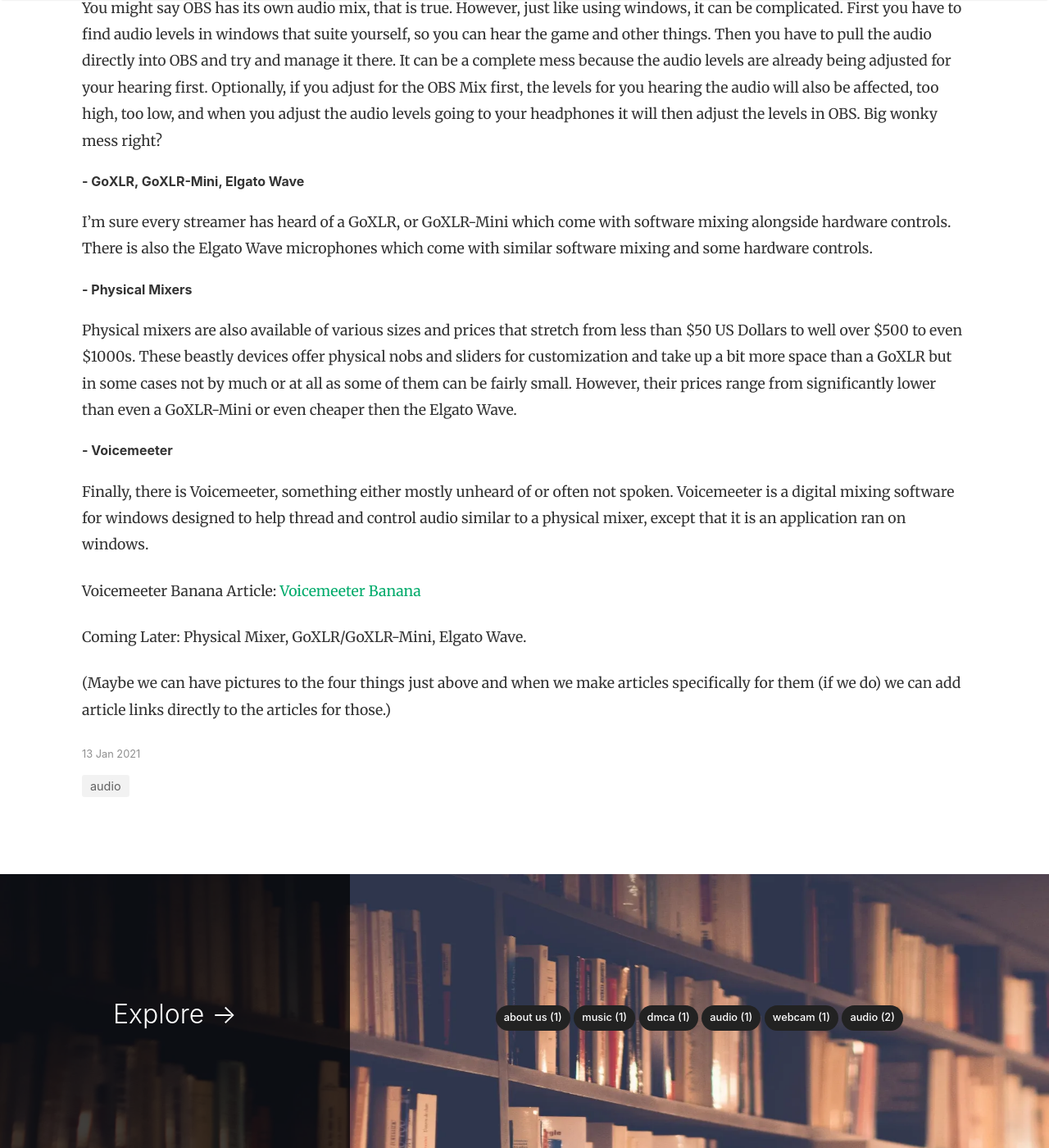
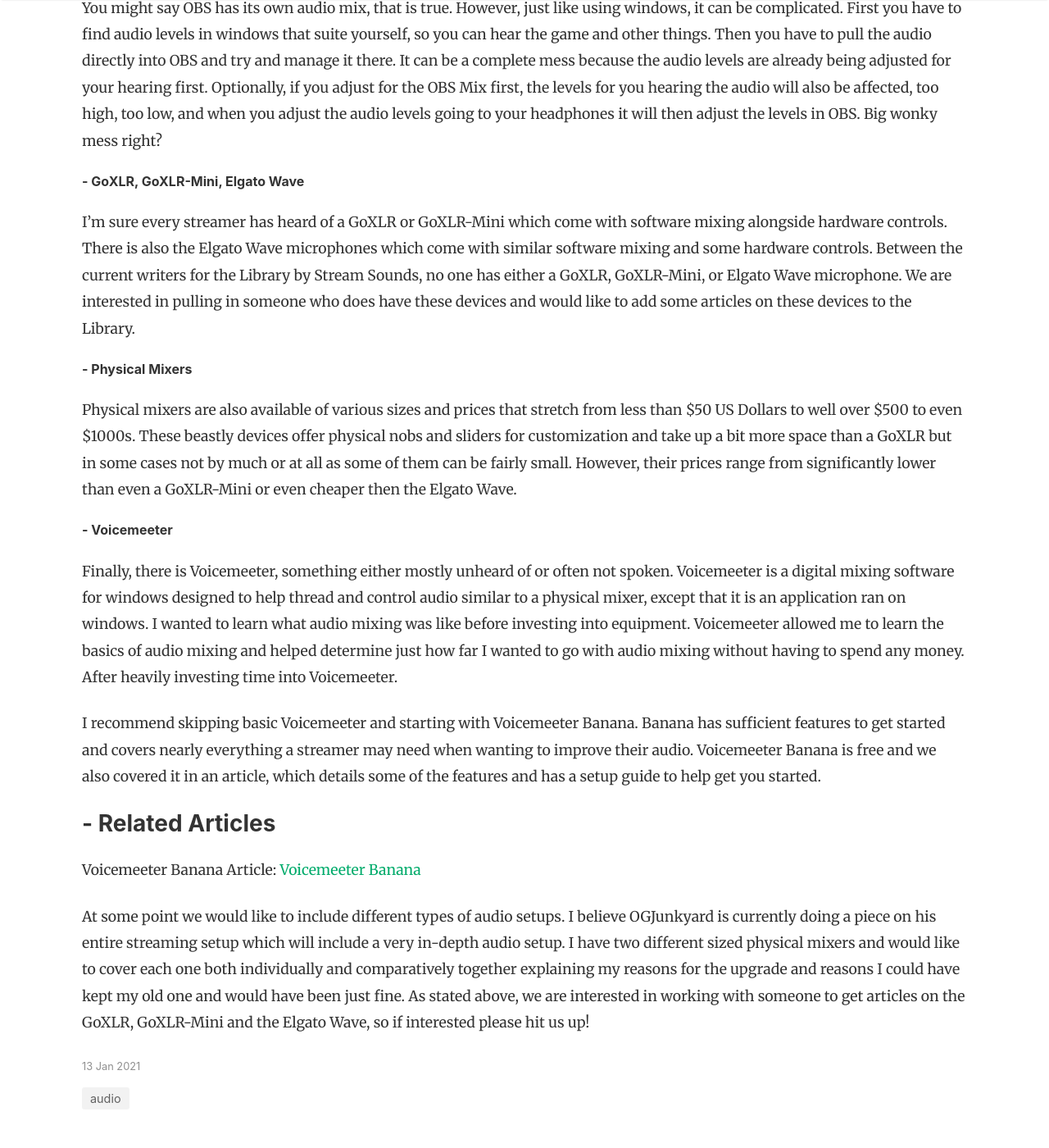
Before and after one commit to StreamSounds/library, a Jekyll site: the page built from _posts/2021-01-13-an-introduction-to-mixing-audio.md, in a window 1280 px wide and 1400 px high, scrolled down 1371 px. Shown: the whole window at 82% size. Built offline with Jekyll 4.4.1, drawn with Linux system fonts in a browser that asks for light colours; nearby versions of some CDN libraries; some of the changed text lies outside the part shown.

Commit message:
Update 2021-01-13-an-introduction-to-mixing-audio.md
made changes based on the review

```diff
--- a/_posts/2021-01-13-an-introduction-to-mixing-audio.md
+++ b/_posts/2021-01-13-an-introduction-to-mixing-audio.md
@@ -6,16 +6,15 @@
 image: "mixer.webp"
 featured: false
 ---
-What is audio mixing? Is it helpful or a hindrance? What are my options for mixing audio?
-How much does it cost?
+What is audio mixing? Is it helpful or a hindrance? What are my options for mixing audio and how much does it cost?
 
 ### - Introduction
 
-Audio mixing, what is it? Audio Mixing is where you take multiple input sources of audio and put them into a single or fewer number output signals. An example of input sources would be a microphone, game audio, stream alert audio. An example of an output signal would be our headphones, speakers, or stream. Can you achieve audio mixing for streams and videos without a digital or physical audio mixer? Mostly, but in practice it is significantly more complicated to route audio properly without using some form of audio mixing software or hardware when dealing with multiple sources.
+Audio mixing, what is it? Audio Mixing is where you take multiple input sources of audio and put them into one or two different output signals. An example of input sources would be a microphone, game audio, stream alert audio. An example of an output signal would be the signal sent to our headphones, speakers, or stream. Can you achieve audio mixing for streams and videos without a digital or physical audio mixer? Mostly, but in practice it is significantly more complicated to route audio properly without using some form of audio mixing software or hardware when dealing with multiple sources.
 
 ### - Goals of Audio Mixing
 
-The goals of audio mixing can be as simple as taking a microphone and game audio then pushing it to a single output. They can also be as elaborate as dividing out a microphone, or even two or three microphones, game audio, alerts, computer sounds, and music. Each having their own source to pull audio from then pushing that audio to two or more outputs, headphones, broadcast software such as OBS or SLOBS, or discord. Of course we don't want our stream audio going to friends on discord, and we don't want our mic audio going to our speakers if we aren't using headphones at the moment.
+The goals of audio mixing can be as simple as taking a microphone and game audio then pushing it to a single output. They can also be as elaborate as combining one or more microphones, game audio, alerts, computer sounds, and music. Each having their own source to pull audio from then pushing that audio to two or more outputs, headphones, broadcast software such as OBS or SLOBS, or discord. Of course we don't want our stream audio going to friends on discord, and we don't want our mic audio going to our speakers if we aren't using headphones at the moment.
 
 This is where audio mixing software and hardware comes into play. Audio mixing allows us to properly route our audio to where it needs to be and often times gives it a boost in quality, while also making it easier to handle unlike windows sound settings and such. Having more options can be daunting at times, especially when just starting out, but once you get the hang of it, more often than not it saves so much more time and provides you with better quality than if you just went without.
 
@@ -27,16 +26,18 @@
 You might say OBS has its own audio mix, that is true. However, just like using windows, it can be complicated. First you have to find audio levels in windows that suite yourself, so you can hear the game and other things. Then you have to pull the audio directly into OBS and try and manage it there. It can be a complete mess because the audio levels are already being adjusted for your hearing first. Optionally, if you adjust for the OBS Mix first, the levels for you hearing the audio will also be affected, too high, too low, and when you adjust the audio levels going to your headphones it will then adjust the levels in OBS. Big wonky mess right?
 
 ###### - GoXLR, GoXLR-Mini, Elgato Wave
- I'm sure every streamer has heard of a GoXLR, or GoXLR-Mini which come with software mixing alongside hardware controls. There is also the Elgato Wave microphones which come with similar software mixing and some hardware controls.
+ I'm sure every streamer has heard of a GoXLR or GoXLR-Mini which come with software mixing alongside hardware controls. There is also the Elgato Wave microphones which come with similar software mixing and some hardware controls. Between the current writers for the Library by Stream Sounds, no one has either a GoXLR, GoXLR-Mini, or Elgato Wave microphone. We are interested in pulling in someone who does have these devices and would like to add some articles on these devices to the Library.
 
 ###### - Physical Mixers
 Physical mixers are also available of various sizes and prices that stretch from less than $50 US Dollars to well over $500 to even $1000s. These beastly devices offer physical nobs and sliders for customization and take up a bit more space than a GoXLR but in some cases not by much or at all as some of them can be fairly small. However, their prices range from significantly lower than even a GoXLR-Mini or even cheaper then the Elgato Wave.
 
 ###### - Voicemeeter
-Finally, there is Voicemeeter, something either mostly unheard of or often not spoken. Voicemeeter is a digital mixing software for windows designed to help thread and control audio similar to a physical mixer, except that it is an application ran on windows.
+Finally, there is Voicemeeter, something either mostly unheard of or often not spoken. Voicemeeter is a digital mixing software for windows designed to help thread and control audio similar to a physical mixer, except that it is an application ran on windows. I wanted to learn what audio mixing was like before investing into equipment. Voicemeeter allowed me to learn the basics of audio mixing and helped determine just how far I wanted to go with audio mixing without having to spend any money. After heavily investing time into Voicemeeter.
+
+I recommend skipping basic Voicemeeter and starting with Voicemeeter Banana. Banana has sufficient features to get started and covers nearly everything a streamer may need when wanting to improve their audio. Voicemeeter Banana is free and we also covered it in an article, which details some of the features and has a setup guide to help get you started.
+
+### - Related Articles
 
 Voicemeeter Banana Article: [Voicemeeter Banana]({% post_url 2021-01-14-voicemeeter-banana %})
 
-Coming Later: Physical Mixer, GoXLR/GoXLR-Mini, Elgato Wave.
-
-(Maybe we can have pictures to the four things just above and when we make articles specifically for them (if we do) we can add article links directly to the articles for those.)
+At some point we would like to include different types of audio setups. I believe OGJunkyard is currently doing a piece on his entire streaming setup which will include a very in-depth audio setup. I have two different sized physical mixers and would like to cover each one both individually and comparatively together explaining my reasons for the upgrade and reasons I could have kept my old one and would have been just fine. As stated above, we are interested in working with someone to get articles on the GoXLR, GoXLR-Mini and the Elgato Wave, so if interested please hit us up!
```
